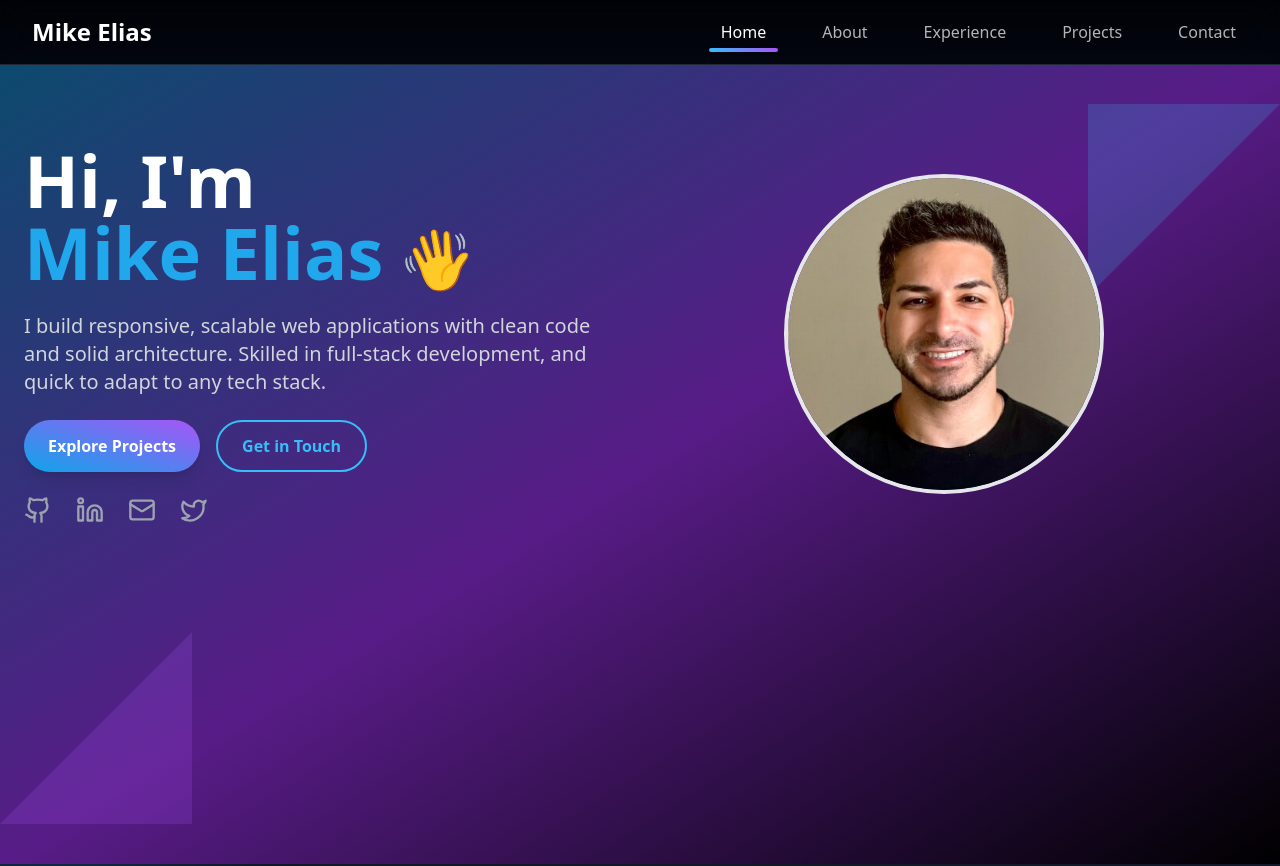
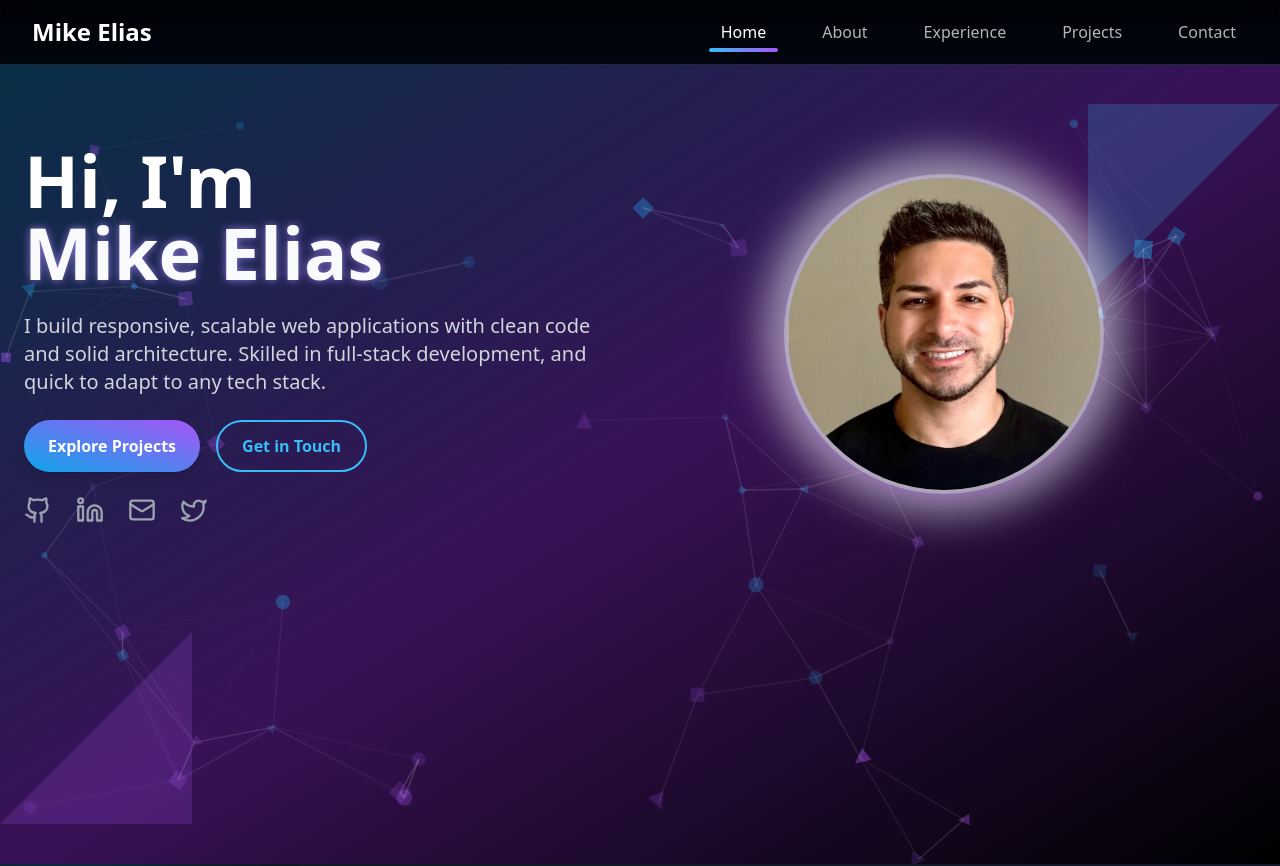
Before and after one commit to Mike28e/personal-portfolio, a React (Vite) app: page / in a window 1280 px wide. Shown: the top 866 px of the page. Built offline with nearby package versions, Linux system fonts and the light colour scheme.

Commit message:
Adding animated background to home

```diff
--- /dev/null
+++ b/src/components/GeometricParticlesBackground.jsx
@@ -0,0 +1,166 @@
+import { useEffect, useRef } from 'react';
+/* eslint-disable-next-line no-unused-vars */
+import { motion } from 'framer-motion';
+
+const GeometricParticlesBackground = () => {
+  const canvasRef = useRef(null);
+
+  useEffect(() => {
+    const canvas = canvasRef.current;
+    const ctx = canvas.getContext('2d');
+    let animationFrameId;
+    let particles = [];
+
+    // Set canvas to full screen
+    const resizeCanvas = () => {
+      canvas.width = window.innerWidth;
+      canvas.height = window.innerHeight;
+      initParticles();
+    };
+
+    // Create particles
+    const initParticles = () => {
+      particles = [];
+      const particleCount = Math.min(80, Math.floor(window.innerWidth / 25)); // More particles
+
+      for (let i = 0; i < particleCount; i++) {
+        const size = Math.random() * 6 + 3; // Slightly larger particles
+        particles.push({
+          x: Math.random() * canvas.width,
+          y: Math.random() * canvas.height,
+          size: size,
+          speedX: (Math.random() - 0.5) * 0.7, // Faster movement
+          speedY: (Math.random() - 0.5) * 0.7,
+          opacity: Math.random() * 0.6 + 0.2, // More visible
+          type: Math.floor(Math.random() * 3), // 0: circle, 1: square, 2: triangle
+          color:
+            Math.random() > 0.5
+              ? `rgba(33, 167, 235, ${Math.random() * 0.5 + 0.3})` // Brighter sky blue
+              : `rgba(168, 85, 247, ${Math.random() * 0.5 + 0.3})`, // Brighter purple
+          rotation: 0,
+          rotationSpeed: (Math.random() - 0.5) * 0.02, // Faster rotation
+        });
+      }
+    };
+
+    // Draw a particle
+    const drawParticle = (particle) => {
+      ctx.save();
+      ctx.globalAlpha = particle.opacity;
+      ctx.fillStyle = particle.color;
+      ctx.translate(particle.x, particle.y);
+      ctx.rotate(particle.rotation);
+
+      switch (particle.type) {
+        case 0: // Circle
+          ctx.beginPath();
+          ctx.arc(0, 0, particle.size, 0, Math.PI * 2);
+          ctx.fill();
+          break;
+        case 1: // Square
+          ctx.fillRect(
+            -particle.size,
+            -particle.size,
+            particle.size * 2,
+            particle.size * 2
+          );
+          break;
+        case 2: // Triangle
+          ctx.beginPath();
+          ctx.moveTo(0, -particle.size);
+          ctx.lineTo(particle.size, particle.size);
+          ctx.lineTo(-particle.size, particle.size);
+          ctx.closePath();
+          ctx.fill();
+          break;
+        default:
+          break;
+      }
+
+      ctx.restore();
+    };
+
+    // Draw connections between nearby particles
+    const drawConnections = () => {
+      const maxDistance = 180; // Increased connection distance
+
+      for (let i = 0; i < particles.length; i++) {
+        for (let j = i + 1; j < particles.length; j++) {
+          const dx = particles[i].x - particles[j].x;
+          const dy = particles[i].y - particles[j].y;
+          const distance = Math.sqrt(dx * dx + dy * dy);
+
+          if (distance < maxDistance) {
+            ctx.beginPath();
+            ctx.strokeStyle = `rgba(255, 255, 255, ${0.2 * (1 - distance / maxDistance)})`; // More visible lines
+            ctx.lineWidth = 1.5; // Thicker lines
+            ctx.moveTo(particles[i].x, particles[i].y);
+            ctx.lineTo(particles[j].x, particles[j].y);
+            ctx.stroke();
+          }
+        }
+      }
+    };
+
+    // Animation loop
+    const animate = () => {
+      ctx.clearRect(0, 0, canvas.width, canvas.height);
+
+      // Update and draw particles
+      particles.forEach((particle) => {
+        particle.x += particle.speedX;
+        particle.y += particle.speedY;
+        particle.rotation += particle.rotationSpeed;
+
+        // Boundary check with bounce effect
+        if (
+          particle.x - particle.size < 0 ||
+          particle.x + particle.size > canvas.width
+        ) {
+          particle.speedX *= -1;
+        }
+        if (
+          particle.y - particle.size < 0 ||
+          particle.y + particle.size > canvas.height
+        ) {
+          particle.speedY *= -1;
+        }
+
+        drawParticle(particle);
+      });
+
+      drawConnections();
+
+      animationFrameId = requestAnimationFrame(animate);
+    };
+
+    window.addEventListener('resize', resizeCanvas);
+    resizeCanvas();
+    animate();
+
+    // Debug info to check if animation is running
+    console.log(
+      'Geometric particles animation initialized with',
+      particles.length,
+      'particles'
+    );
+
+    return () => {
+      window.removeEventListener('resize', resizeCanvas);
+      cancelAnimationFrame(animationFrameId);
+    };
+  }, []);
+
+  return (
+    <motion.canvas
+      ref={canvasRef}
+      className="absolute inset-0 pointer-events-none"
+      style={{ zIndex: 5 }} // Higher z-index to ensure visibility
+      initial={{ opacity: 0 }}
+      animate={{ opacity: 1 }}
+      transition={{ duration: 1.5 }}
+    />
+  );
+};
+
+export default GeometricParticlesBackground;
--- a/src/components/Home.jsx
+++ b/src/components/Home.jsx
@@ -1,7 +1,7 @@
 /* eslint-disable-next-line no-unused-vars */
 import { motion } from 'framer-motion';
-import { Github, Linkedin, Mail } from 'lucide-react';
 import { socials } from '../data/socials.jsx';
+import GeometricParticlesBackground from './GeometricParticlesBackground';
 
 export default function Home({ scrollToSection }) {
   return (
@@ -9,8 +9,11 @@ export default function Home({ scrollToSection }) {
       id="home"
       className="relative min-h-screen bg-black overflow-hidden"
     >
-      {/* Diagonal gradient overlay */}
-      <div className="absolute inset-0 bg-gradient-to-br from-sky-900 via-purple-900 to-black clip-[polygon(0_0,100%_0,100%_75%,0_100%)]"></div>
+      {/* Add the geometric particles background - now with higher z-index */}
+      <GeometricParticlesBackground />
+
+      {/* Diagonal gradient overlay - reduced opacity to let particles show through */}
+      <div className="absolute inset-0 bg-gradient-to-br from-sky-900/80 via-purple-900/80 to-black clip-[polygon(0_0,100%_0,100%_75%,0_100%)] opacity-80"></div>
 
       {/* Triangular accents */}
       <svg
@@ -38,20 +41,39 @@ export default function Home({ scrollToSection }) {
           <h1 className="text-5xl md:text-6xl lg:text-7xl font-extrabold text-white leading-tight">
             Hi, I'm
             <br />
+            <motion.div
+              className="relative inline-block"
+              initial={{ opacity: 0 }}
+              animate={{ opacity: 1 }}
+              transition={{ duration: 0.8 }}
+            >
+              {/* Clean, solid color text */}
               <motion.span
-              initial={{ color: '#ffffff' }}
-              animate={{ color: '#21a7eb' }}
-              transition={{ duration: 0.5, delay: 1.0 }}
+                className="text-slate-50 relative z-20"
+                initial={{ y: 20 }}
+                animate={{ y: 0 }}
+                transition={{ duration: 0.5, delay: 0.5 }}
               >
                 Mike Elias
-            </motion.span>{' '}
+              </motion.span>
+
+              {/* Subtle glow effect */}
               <motion.span
+                className="absolute inset-0 text-violet-400 z-10 blur-sm opacity-20"
+                initial={{ opacity: 0 }}
+                animate={{ opacity: 0.8 }}
+                transition={{ duration: 1, delay: 0.7 }}
+              >
+                Mike Elias
+              </motion.span>
+            </motion.div>{' '}
+            {/* <motion.span
               className="inline-block text-5xl md:text-6xl"
               animate={{ rotate: [0, 20, 0, -20, 0] }}
               transition={{ duration: 2, repeat: Infinity, ease: 'easeInOut' }}
             >
               👋
-            </motion.span>
+            </motion.span> */}
           </h1>
           <p className="text-lg md:text-xl text-gray-300">
             I build responsive, scalable web applications with clean code and
@@ -100,19 +122,45 @@ export default function Home({ scrollToSection }) {
           </motion.div>
         </motion.div>
 
-        {/* Profile Circle */}
+        {/* Profile Circle with Enhanced Glow Effect */}
         <motion.div
-          className="relative w-64 h-64 md:w-80 md:h-80 rounded-full overflow-hidden border-4 border-gradient-to-tr from-sky-500 to-purple-500 mx-auto"
+          className="relative mx-auto"
           initial={{ opacity: 0, scale: 0 }}
           whileInView={{ opacity: 1, scale: 1 }}
           viewport={{ once: true, amount: 0.5 }}
           transition={{ duration: 0.6, delay: 0.5 }}
         >
+          {/* Glowing ring animation - enhanced glow */}
+          <motion.div
+            className="absolute inset-0 rounded-full bg-gradient-to-tr from-slate-50 to-slate-50"
+            initial={{ scale: 1 }}
+            animate={{
+              scale: [1, 1.1, 1],
+              opacity: [0.5, 0.7, 0.5],
+            }}
+            transition={{
+              duration: 3,
+              repeat: Infinity,
+              ease: 'easeInOut',
+            }}
+            style={{
+              width: 'calc(100% + 30px)',
+              height: 'calc(100% + 30px)',
+              top: -15,
+              left: -15,
+              filter: 'blur(20px)',
+              zIndex: -1,
+            }}
+          />
+
+          {/* Profile image */}
+          <div className="w-64 h-64 md:w-80 md:h-80 rounded-full overflow-hidden border-4 border-white/30 relative z-10 shadow-lg shadow-purple-500/20">
             <img
               src="/assets/images/mike_hs.jpeg"
               alt="Mike Elias Profile"
               className="w-full h-full object-cover"
             />
+          </div>
         </motion.div>
       </div>
     </section>
```
Lines whose indentation alone changed are shown as unchanged.
